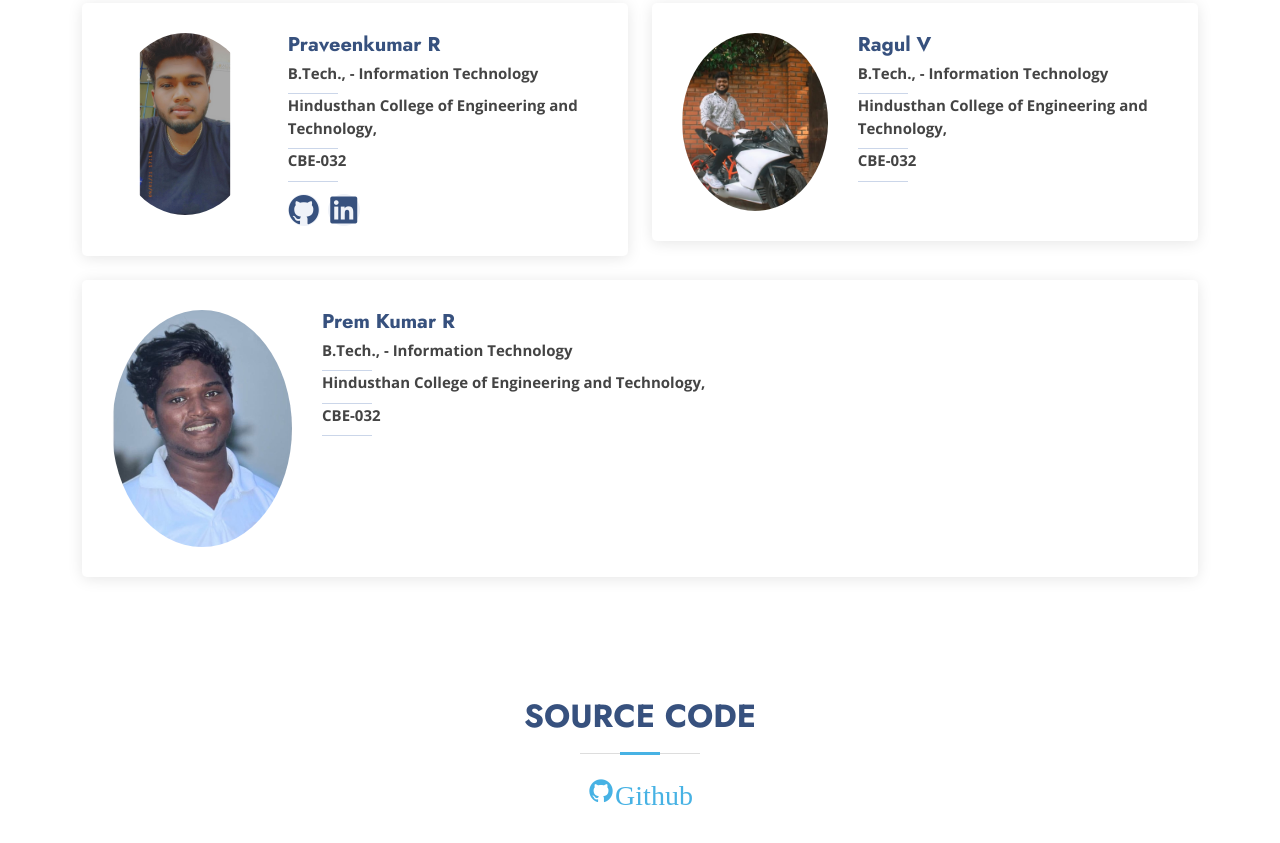
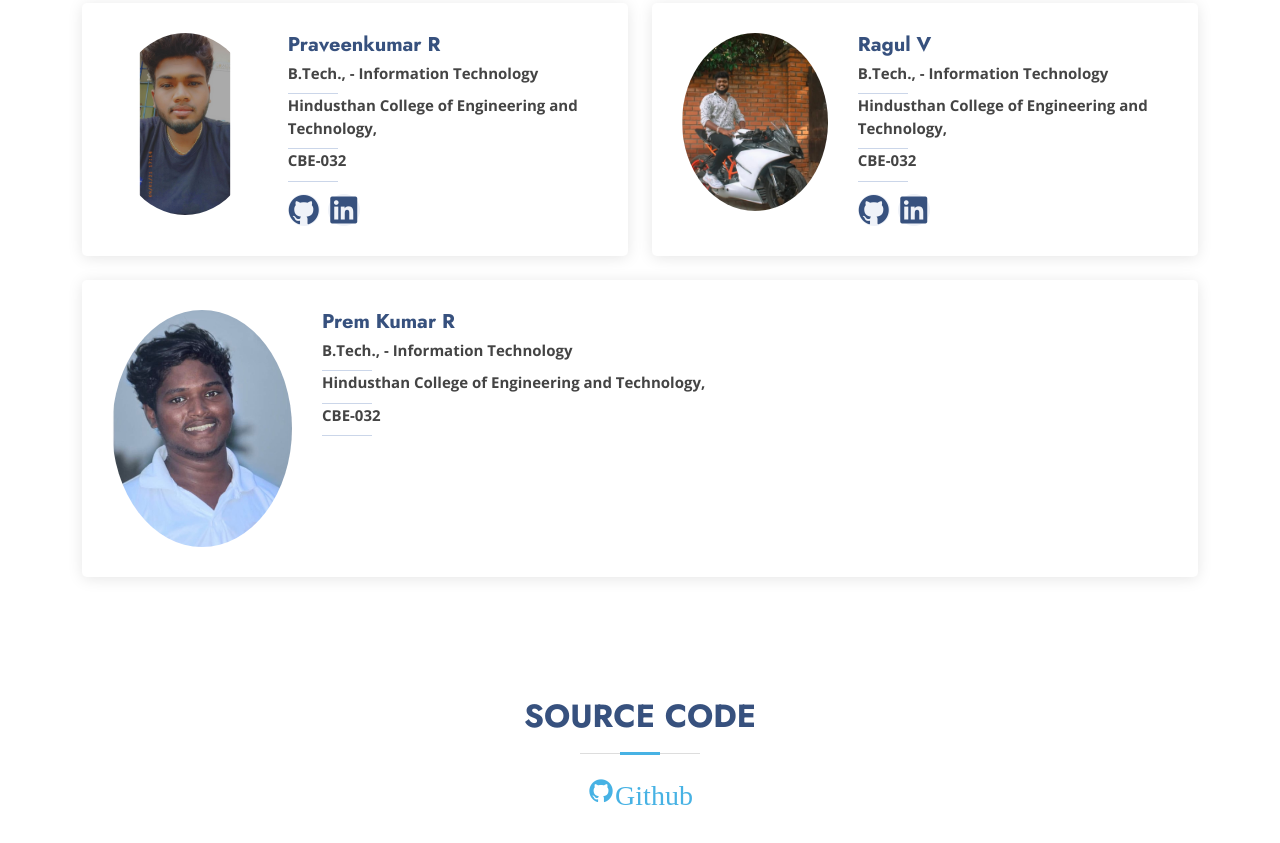
Before and after one commit to IBM-EPBL/IBM-Project-16265-1659610363, a plain HTML site: page Final Deliverables/Website code/index.html in a window 1280 px wide. Shown: the part 6480-7323 px from the top of the page. Drawn offline with nearby package versions, Linux system fonts and the light colour scheme.

Commit message:
Update index.html

```diff
--- a/Final Deliverables/Website code/index.html
+++ b/Final Deliverables/Website code/index.html
@@ -248,10 +248,10 @@
                 <span> <b>Hindusthan College of Engineering and Technology,</b></span>
                 <span> <b>CBE-032</b></span>
                 <!-- <p>Dolorum tempora officiis odit laborum officiis</p> -->
-                <!-- <div class="social">
-                  <a href="https://github.com/akash1617"><i class="ri-github-fill"></i></a>
+                 <div class="social">
+                  <a href="https://github.com/Ragul0201"><i class="ri-github-fill"></i></a>
                   <a href=""> <i class="ri-linkedin-box-fill"></i> </a>
-                </div> -->
+                </div>
               </div>
             </div>
           </div>
```
